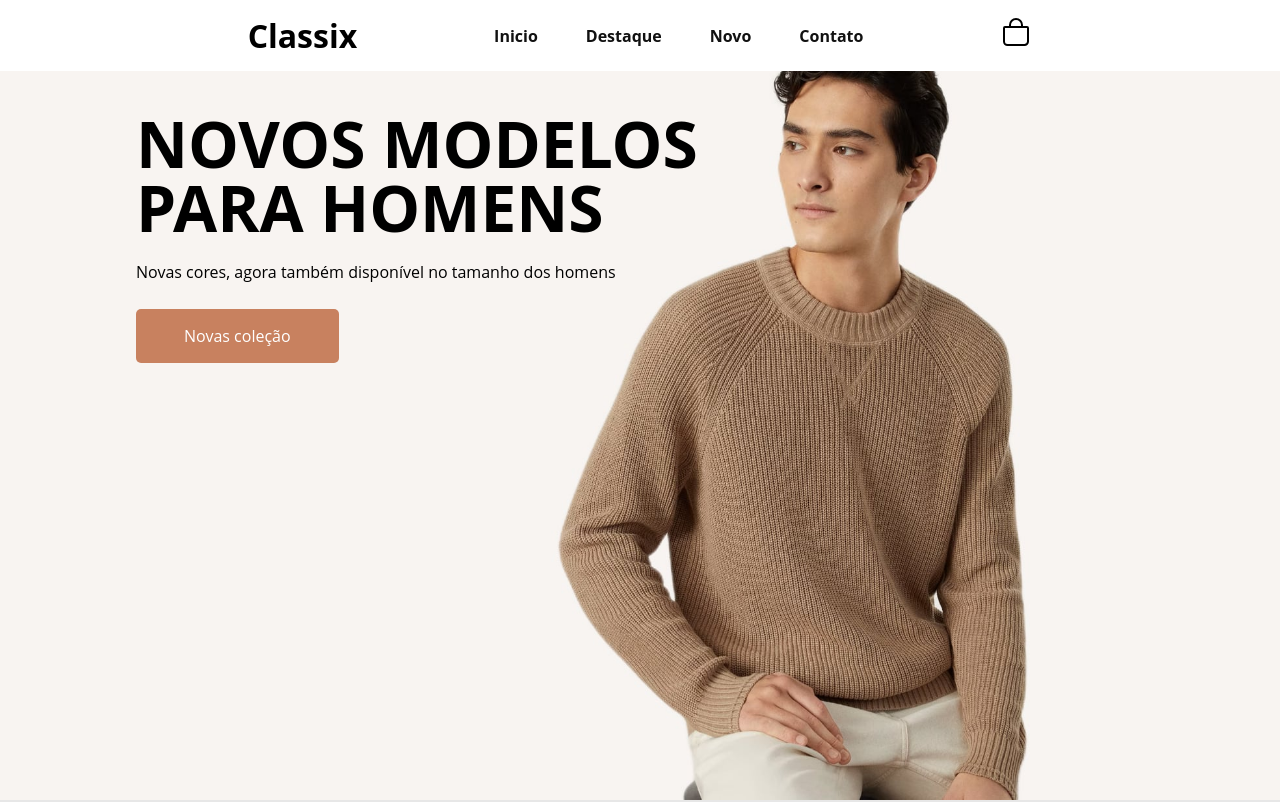
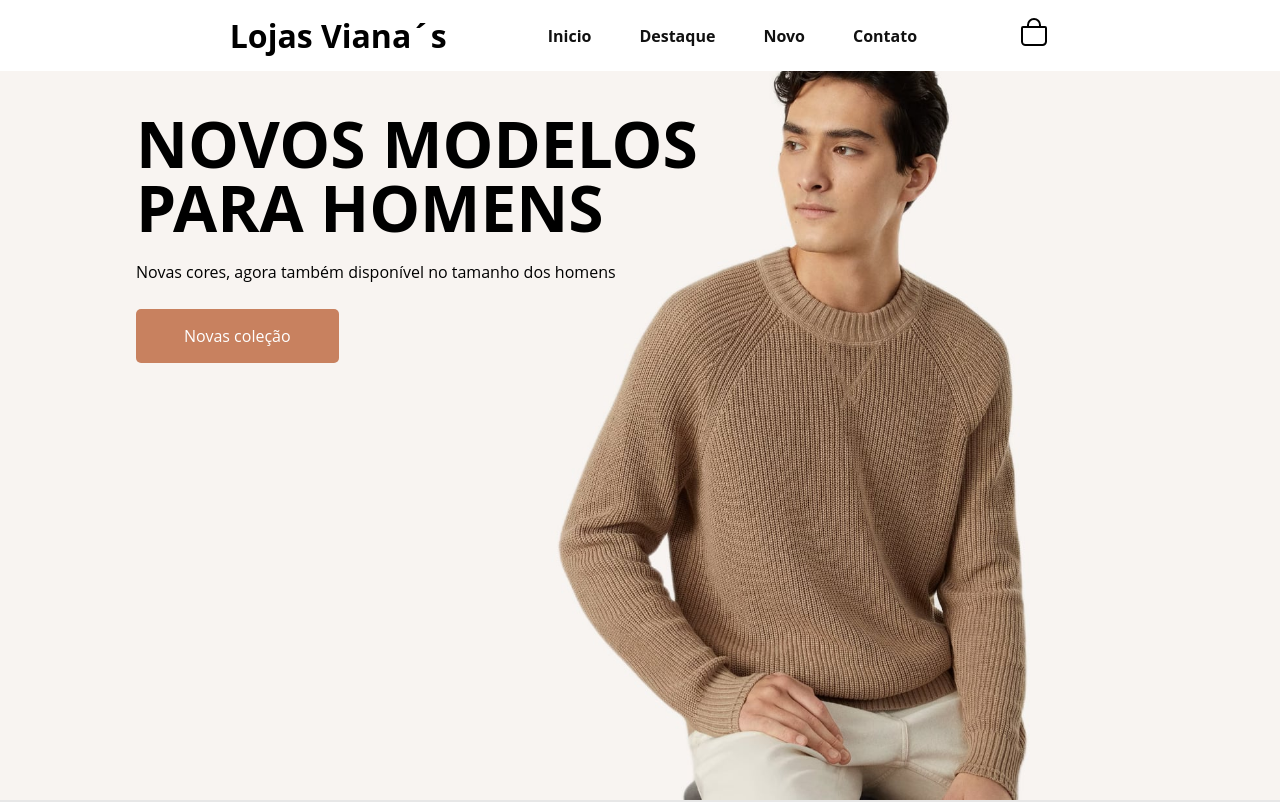
Before and after one commit to miviwd/Faculdade, a plain HTML site: page index.html in a window 1280 px wide. Shown: the top 802 px of the page. Drawn offline with nearby package versions, Linux system fonts and the light colour scheme; a script that the page names is missing; files whose address does not match are found by name.

Commit message:
Update index.html

```diff
--- a/index.html
+++ b/index.html
@@ -5,14 +5,14 @@
     <meta http-equiv="X-UA-Compatible" content="IE=edge">
     <meta name="viewport" content="width=device-width, initial-scale=1.0">
     <link rel="stylesheet" href="style.css">
-    <title</title>
+    <title>Lojas Viana´s</title></title>
 </head>
 <body>
 
     <div class="background">
         <header>
             <div class="logo">
-                <h1>Classix</h1>
+                <h1>Lojas Viana´s</h1>
             </div><!--logo-->
 
             <div class="cabeçalho-link">
```
